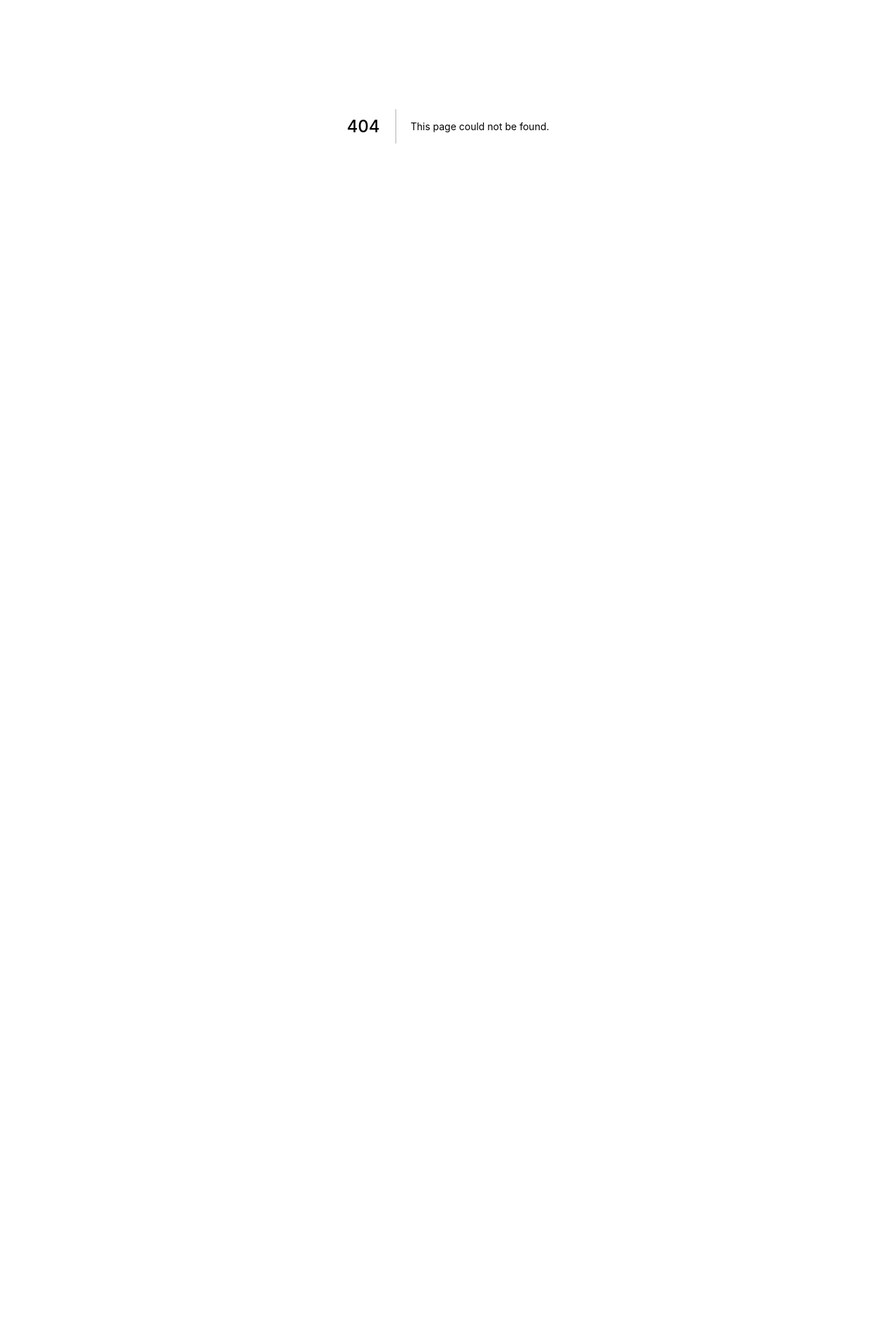
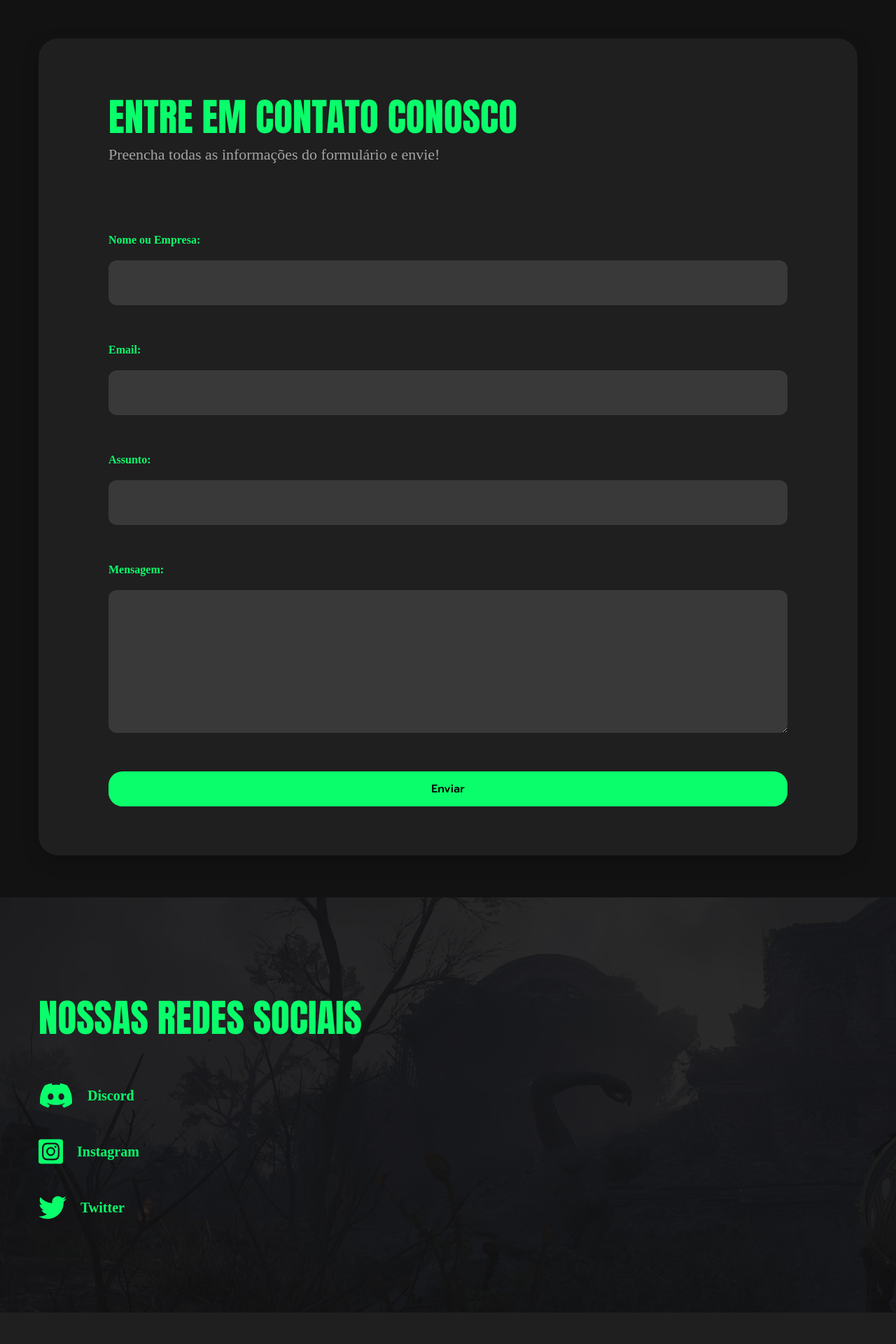
Before and after one commit to pedroalmeid/vikinggamingsite-clone, a Next.js app: page /contact in a window 1280 px wide. Before the commit this address had no page. Shown: the part 220-2140 px from the top of the page at 70% size. Before the commit the page ends 800 px from the top, so only its background shows below. Built offline with nearby package versions, Linux system fonts and the light colour scheme.

Commit message:
Creating Contact page without functionalities

```diff
--- a/src/components/Button/button.js
+++ b/src/components/Button/button.js
@@ -1,11 +1,19 @@
-import Link from 'next/link'
+import Link from "next/link";
 
-import styles from './button.module.scss'
+import styles from "./button.module.scss";
 
 export default function Button(props) {
   return (
-    <Link href={props.route}>
-      <button className={styles.button}>{props.text}</button>
-    </Link>
+    <>
+      {props.route && (
+        <Link href={props.route}>
+          <button className={styles.button}>{props.text}</button>
+        </Link>
+      )}
+
+      {!props.route && (
+          <button className={styles.button}>{props.text}</button>
+      )}
+    </>
   );
 }
--- a/src/components/Footer/Footer.js
+++ b/src/components/Footer/Footer.js
@@ -85,7 +85,7 @@ export default function Footer() {
           </p>
           <p className={styles.simpleText}>
             Acesse e leia:{" "}
-            <Link href="/privacy">
+            <Link href="/">
               <a>Política de Privacidade</a>
             </Link>
           </p>
--- a/src/components/Footer/Footer.module.scss
+++ b/src/components/Footer/Footer.module.scss
@@ -1,7 +1,6 @@
 .container {
   display: flex;
   background-color: #1f1f1f;
-  margin-top: 130px;
   padding: 100px 0;
 }
 
--- /dev/null
+++ b/src/pages/contact.js
@@ -0,0 +1,72 @@
+import { FontAwesomeIcon } from "@fortawesome/react-fontawesome";
+import {
+  faDiscord,
+  faInstagramSquare,
+  faTwitter,
+} from "@fortawesome/free-brands-svg-icons";
+
+import Layout from "../components/layout";
+import NavigationMenu from "../components/NavigationMenu/navigationMenu";
+import Button from "../components/Button/button"
+
+import styles from "../styles/contact.module.scss";
+
+export default function Contact() {
+  return (
+    <Layout>
+      <NavigationMenu />
+
+      <main className={styles.formContainer}>
+        <h1>Entre em contato conosco</h1>
+        <p>Preencha todas as informações do formulário e envie!</p>
+
+        <form>
+          <div>
+            <label htmlFor="name">Nome ou Empresa:</label>
+            <input type="text" name="name" id="name" />
+          </div>
+
+          <div>
+            <label htmlFor="email">Email:</label>
+            <input type="email" name="email" id="email" />
+          </div>
+
+          <div>
+            <label htmlFor="topic">Assunto:</label>
+            <input type="text" name="topic" id="topic" />
+          </div>
+
+          <div>
+            <label htmlFor="message">Mensagem:</label>
+            <textarea name="message" id="message" rows="8"></textarea>
+          </div>
+
+          <Button text="Enviar"/>
+        </form>
+      </main>
+
+      <section className={styles.socialsSection}>
+        <div>
+          <h2>Nossas redes sociais</h2>
+          <nav>
+            <a href="https://discord.gg/HPxKBYx" target="_blank">
+              <FontAwesomeIcon icon={faDiscord} size="2x" />
+              Discord
+            </a>
+            <a
+              href="https://www.instagram.com/vikinggaming.ofc/"
+              target="_blank"
+            >
+              <FontAwesomeIcon icon={faInstagramSquare} size="2x" />
+              Instagram
+            </a>
+            <a href="https://twitter.com/1VikingGaming?s=08" target="_blank">
+              <FontAwesomeIcon icon={faTwitter} size="2x" />
+              Twitter
+            </a>
+          </nav>
+        </div>
+      </section>
+    </Layout>
+  );
+}
--- a/src/styles/about.module.scss
+++ b/src/styles/about.module.scss
@@ -1,6 +1,6 @@
 .pageContent {
   width: 1170px;
-  margin: 0 auto;
+  margin: 0 auto 130px auto;
 }
 
 .wordingSection {
--- /dev/null
+++ b/src/styles/contact.module.scss
@@ -0,0 +1,122 @@
+.formContainer {
+  margin: 100px auto 0 auto;
+  width: 1170px;
+  background-color: #1f1f1f;
+  border-radius: 28px;
+  padding: 70px 100px;
+  box-shadow: 0 8px 25px #00000035;
+
+  h1 {
+    font-size: 55px;
+    font-family: "Anton", sans-serif;
+    font-weight: 400;
+    text-transform: uppercase;
+    color: #0afe6b;
+  }
+
+  p {
+    font-size: 22px;
+    font-weight: 400;
+    font-family: "Prompt", "Roboto" sans-serif;
+    color: #a3a3a3;
+  }
+
+  form {
+    margin-top: 100px;
+    display: flex;
+    flex-direction: column;
+    gap: 55px;
+
+    div {
+      display: flex;
+      flex-direction: column;
+      gap: 20px;
+
+      label {
+        font-family: "Prompt", "Roboto" sans-serif;
+        color: #0afe6b;
+        font-weight: 600;
+        font-weight: 22px;
+      }
+
+      input {
+        background-color: #393939;
+        border: none;
+        border-radius: 12px;
+        height: 64px;
+        padding: 30px 30px;
+        color: #a3a3a3;
+        font-family: "Prompt", "Roboto" sans-serif;
+        font-size: 16px;
+        font-weight: 400;
+        transition: margin 0.2s;
+
+        &:focus {
+          outline: 0;
+          margin: 2px;
+          box-shadow: 0 2px 6px #00000030;
+        }
+      }
+
+      textarea {
+        background-color: #393939;
+        border: none;
+        border-radius: 12px;
+        padding: 30px 30px;
+        color: #a3a3a3;
+        font-family: "Prompt", "Roboto" sans-serif;
+        font-size: 16px;
+        font-weight: 400;
+        transition: margin 0.2s;
+
+        &:focus {
+          outline: 0;
+          margin: 2px;
+          box-shadow: 0 2px 6px #00000030;
+        }
+      }
+    }
+  }
+}
+
+.socialsSection {
+  background: url("../../public/images/backgrounds/contact-socials-background.jpg")
+    no-repeat;
+  padding: 130px 0;
+  margin-top: 60px;
+
+  div {
+    margin: 0 auto;
+    width: 1170px;
+
+    h2 {
+      font-size: 55px;
+      font-family: "Anton", sans-serif;
+      font-weight: 400;
+      text-transform: uppercase;
+      color: #0afe6b;
+    }
+
+    nav{
+      display: flex;
+      flex-direction: column;
+      gap: 40px;
+      margin-top: 50px;
+
+      a{
+        display: flex;
+        gap: 20px;
+        align-items: center;
+        color: #0AFE6B;
+        font-family: "Prompt", "Roboto" sans-serif;
+        font-size: 20px;
+        font-weight: 600;
+        transition: filter 0.3s;
+
+        &:hover{
+          filter: opacity(0.5);
+        }
+      }
+    }
+  }
+}
```
Also changed, not shown: public/images/backgrounds/contact-socials-background.jpg (added).
